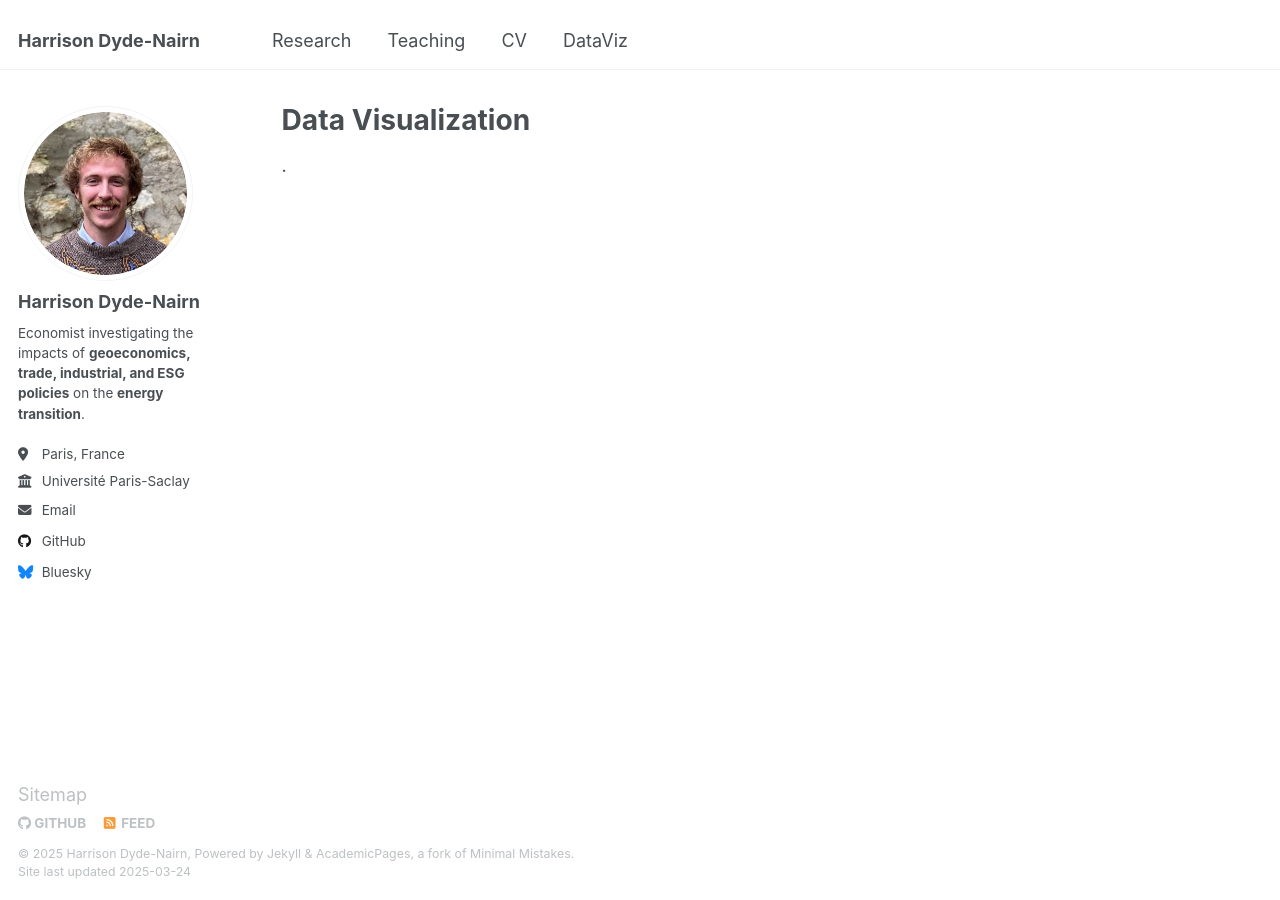
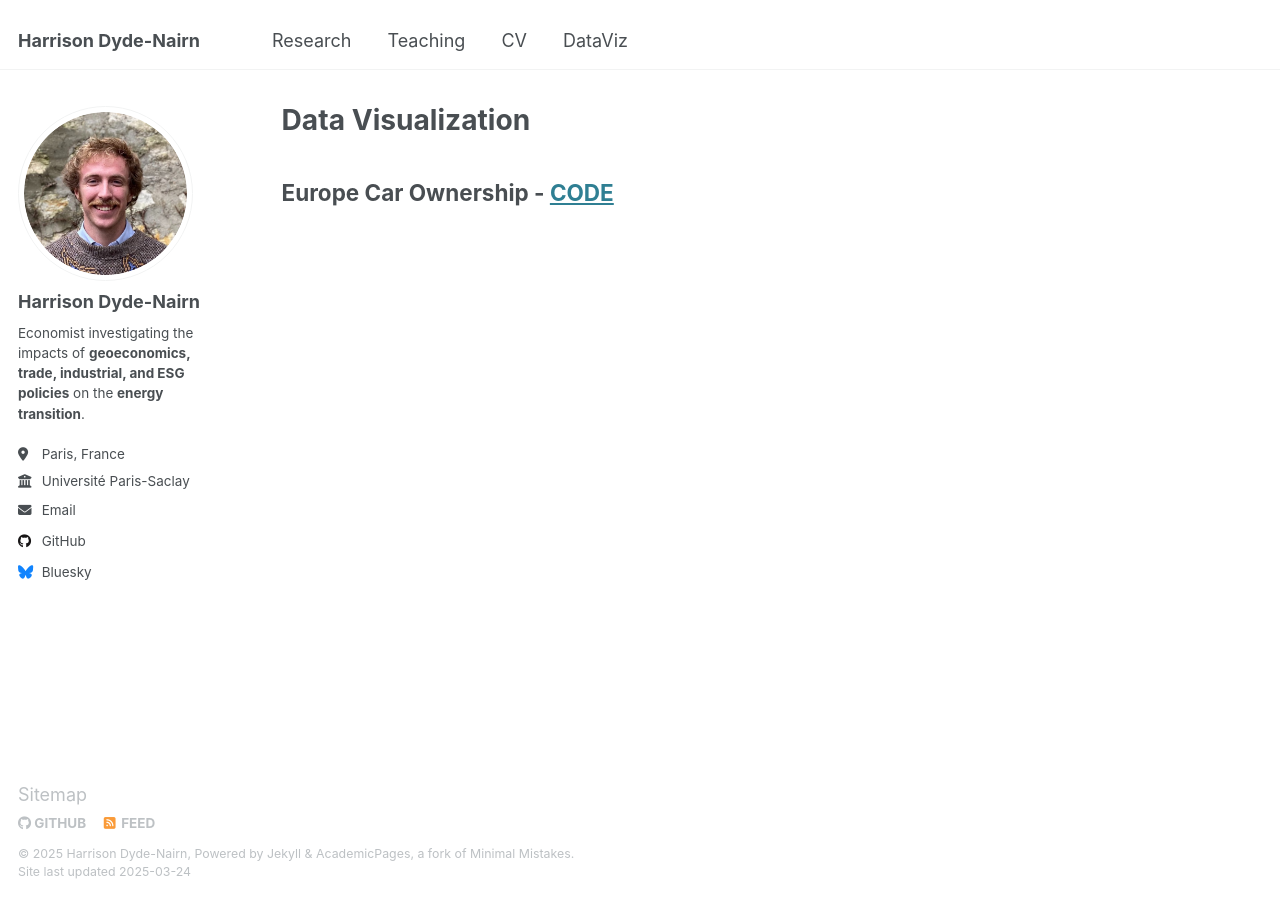
Before and after one commit to hdydenairn/hdydenairn.github.io, a Jekyll site: the page built from _pages/dataviz.md, in a window 1280 px wide. Built offline with Jekyll 4.4.1, drawn with Linux system fonts in a browser that asks for light colours.

Commit message:
Update dataviz.md

```diff
--- a/_pages/dataviz.md
+++ b/_pages/dataviz.md
@@ -5,4 +5,4 @@ permalink: /dataviz/
 author_profile: true
 ---
 
-.
+## Europe Car Ownership - [CODE](https://github.com/hdydenairn/_cartography/blob/main/_eurostat/_car_ownership_europe.R)
```
